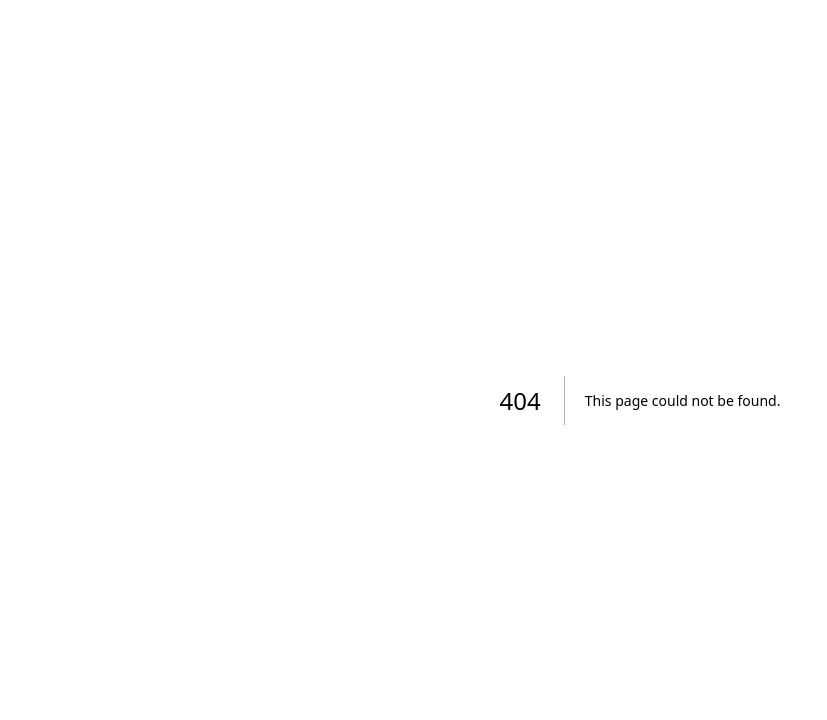
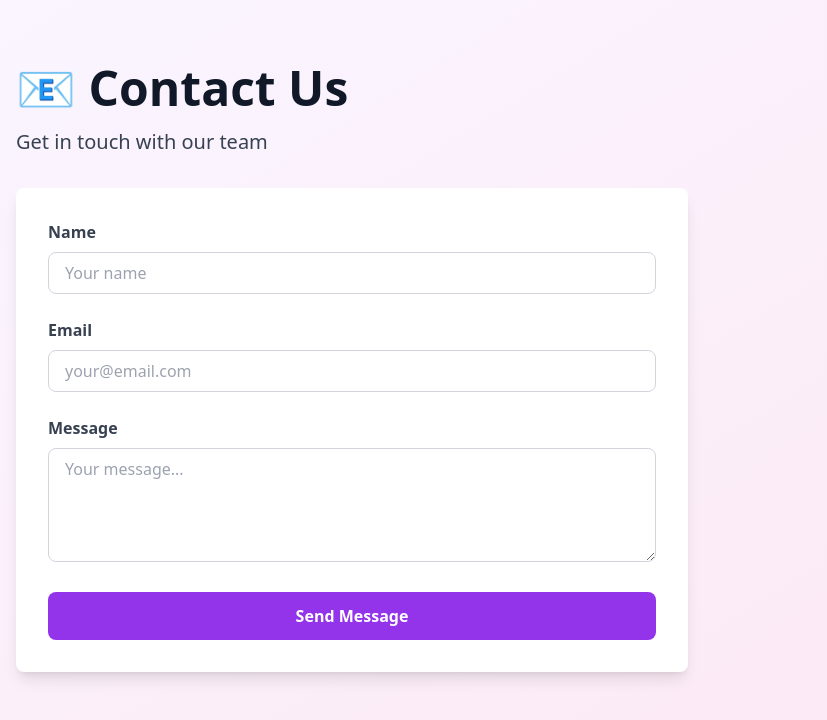
Before and after one commit to Chupiter28/side-hustle-starter-1, a Next.js app: page /contact in a window 1280 px wide. Before the commit this address had no page. Shown: the top 720 px of the page, without its empty margins (0-827 px from the left). Built offline with nearby package versions, Linux system fonts and the light colour scheme.

Commit message:
Create page.jsx

```diff
--- /dev/null
+++ b/app/contact/page.jsx
@@ -0,0 +1,58 @@
+export default function Contact() {
+  return (
+    <div className="min-h-screen bg-gradient-to-br from-purple-50 to-pink-100">
+      <div className="container mx-auto px-4 py-16">
+        <h1 className="text-5xl font-bold text-gray-900 mb-4">
+          📧 Contact Us
+        </h1>
+        <p className="text-xl text-gray-700 mb-8">
+          Get in touch with our team
+        </p>
+
+        <div className="bg-white rounded-lg shadow-lg p-8 max-w-2xl">
+          <form className="space-y-6">
+            <div>
+              <label className="block text-gray-700 font-semibold mb-2">
+                Name
+              </label>
+              <input
+                type="text"
+                className="w-full px-4 py-2 border border-gray-300 rounded-lg focus:outline-none focus:ring-2 focus:ring-purple-500"
+                placeholder="Your name"
+              />
+            </div>
+
+            <div>
+              <label className="block text-gray-700 font-semibold mb-2">
+                Email
+              </label>
+              <input
+                type="email"
+                className="w-full px-4 py-2 border border-gray-300 rounded-lg focus:outline-none focus:ring-2 focus:ring-purple-500"
+                placeholder="your@email.com"
+              />
+            </div>
+
+            <div>
+              <label className="block text-gray-700 font-semibold mb-2">
+                Message
+              </label>
+              <textarea
+                rows="4"
+                className="w-full px-4 py-2 border border-gray-300 rounded-lg focus:outline-none focus:ring-2 focus:ring-purple-500"
+                placeholder="Your message..."
+              />
+            </div>
+
+            <button
+              type="submit"
+              className="w-full bg-purple-600 hover:bg-purple-700 text-white font-bold py-3 px-6 rounded-lg transition duration-300"
+            >
+              Send Message
+            </button>
+          </form>
+        </div>
+      </div>
+    </div>
+  )
+}
```
